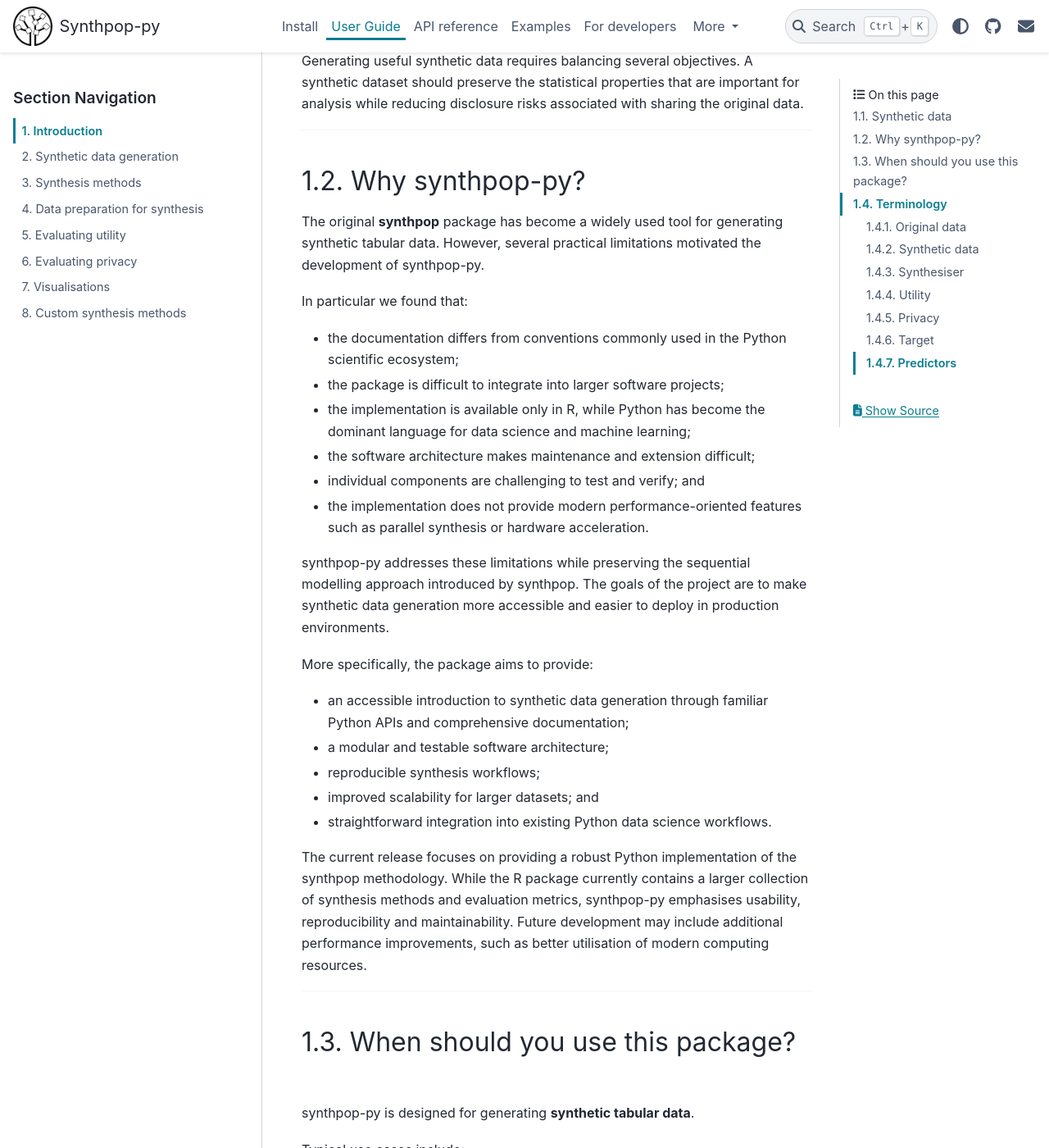
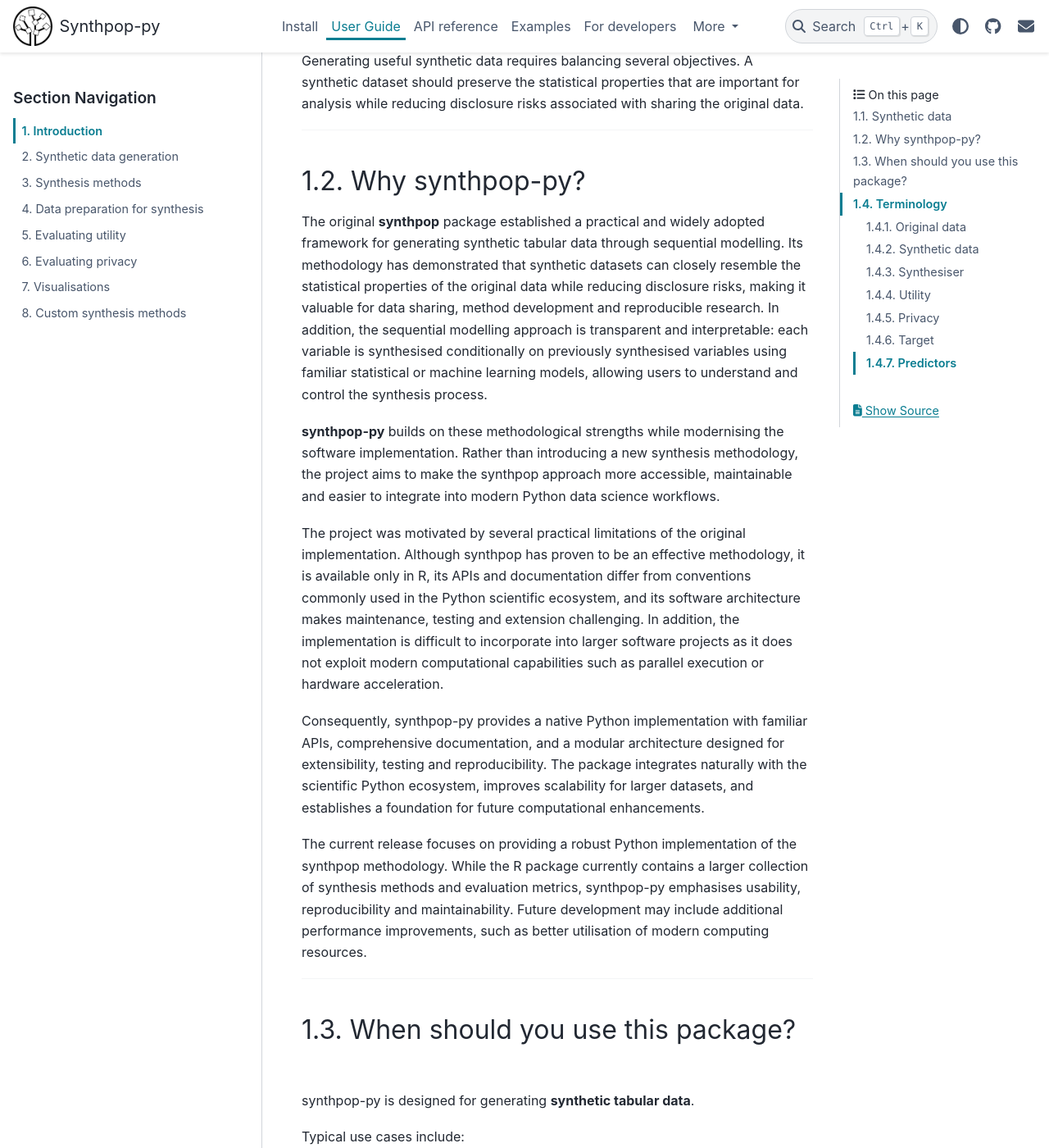
Before and after one commit to duonl/synthpop-py, a Sphinx documentation site: the page built from docs/source/user_guides/1_introduction.md, in a window 1280 px wide and 1400 px high, scrolled down 920 px. Shown: the whole window at 82% size. Built offline with Sphinx 7.4.7 and the PyData theme 0.15.4, drawn with Linux system fonts in a browser that asks for light colours; some of the changed text lies outside the part shown.

Commit message:
implement feedback

```diff
--- a/docs/source/user_guides/1_introduction.md
+++ b/docs/source/user_guides/1_introduction.md
@@ -18,24 +18,13 @@ Generating useful synthetic data requires balancing several objectives. A synthe
 ---
 
 ## 1.2. Why synthpop-py?
-The original **synthpop** package has become a widely used tool for generating synthetic tabular data. However, several practical limitations motivated the development of synthpop-py.
+The original **synthpop** package established a practical and widely adopted framework for generating synthetic tabular data through sequential modelling. Its methodology has demonstrated that synthetic datasets can closely resemble the statistical properties of the original data while reducing disclosure risks, making it valuable for data sharing, method development and reproducible research. In addition, the sequential modelling approach is transparent and interpretable: each variable is synthesised conditionally on previously synthesised variables using familiar statistical or machine learning models, allowing users to understand and control the synthesis process.
 
-In particular we found that:
-- the documentation differs from conventions commonly used in the Python scientific ecosystem;
-- the package is difficult to integrate into larger software projects;
-- the implementation is available only in R, while Python has become the dominant language for data science and machine learning;
-- the software architecture makes maintenance and extension difficult;
-- individual components are challenging to test and verify; and
-- the implementation does not provide modern performance-oriented features such as parallel synthesis or hardware acceleration.
+**synthpop-py** builds on these methodological strengths while modernising the software implementation. Rather than introducing a new synthesis methodology, the project aims to make the synthpop approach more accessible, maintainable and easier to integrate into modern Python data science workflows.
 
-synthpop-py addresses these limitations while preserving the sequential modelling approach introduced by synthpop. The goals of the project are to make synthetic data generation more accessible and easier to deploy in production environments.
+The project was motivated by several practical limitations of the original implementation. Although synthpop has proven to be an effective methodology, it is available only in R, its APIs and documentation differ from conventions commonly used in the Python scientific ecosystem, and its software architecture makes maintenance, testing and extension challenging. In addition, the implementation is difficult to incorporate into larger software projects as it does not exploit modern computational capabilities such as parallel execution or hardware acceleration.
 
-More specifically, the package aims to provide:
-- an accessible introduction to synthetic data generation through familiar Python APIs and comprehensive documentation;
-- a modular and testable software architecture;
-- reproducible synthesis workflows;
-- improved scalability for larger datasets; and
-- straightforward integration into existing Python data science workflows.
+Consequently, synthpop-py provides a native Python implementation with familiar APIs, comprehensive documentation, and a modular architecture designed for extensibility, testing and reproducibility. The package integrates naturally with the scientific Python ecosystem, improves scalability for larger datasets, and establishes a foundation for future computational enhancements.
 
 The current release focuses on providing a robust Python implementation of the synthpop methodology. While the R package currently contains a larger collection of synthesis methods and evaluation metrics, synthpop-py emphasises usability, reproducibility and maintainability. Future development may include additional performance improvements, such as better utilisation of modern computing resources.
 
```
Also changed, not shown: other parts of docs/source/user_guides/1_introduction.md (+6 -8 lines).
